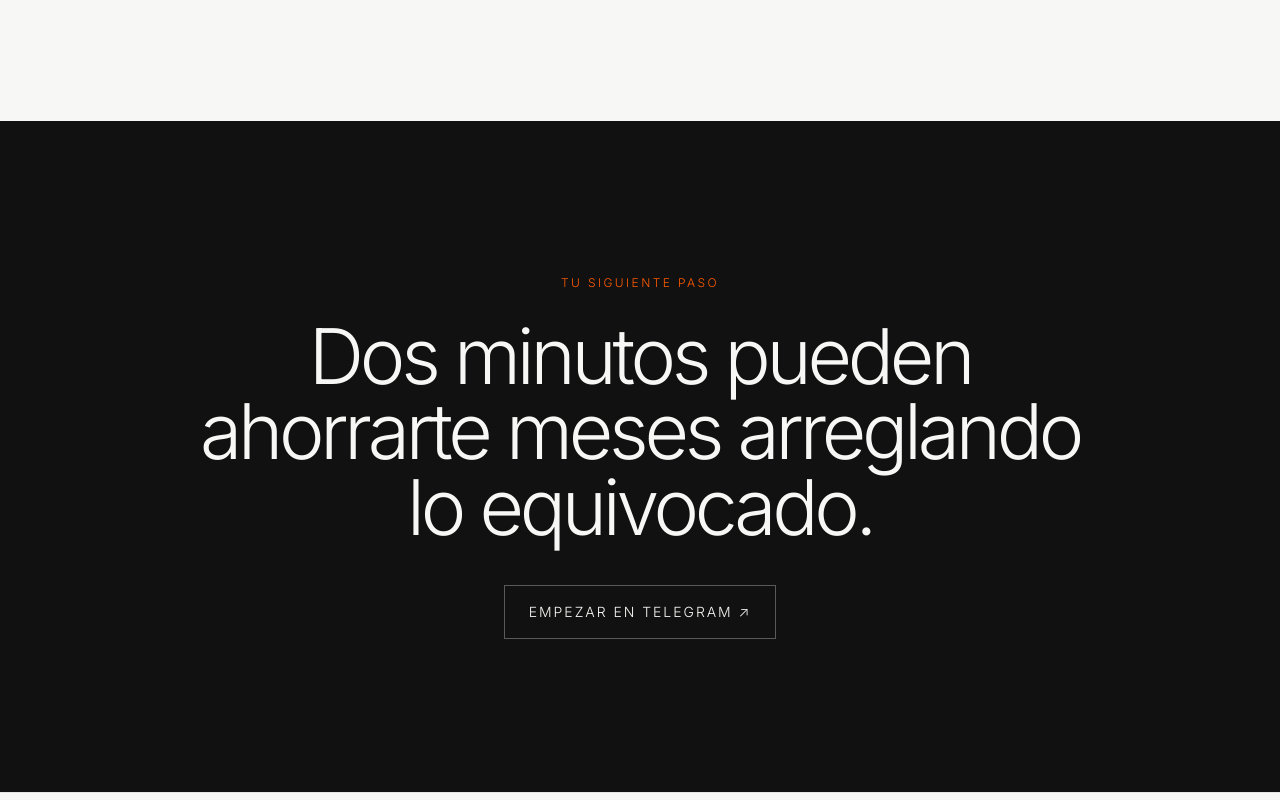
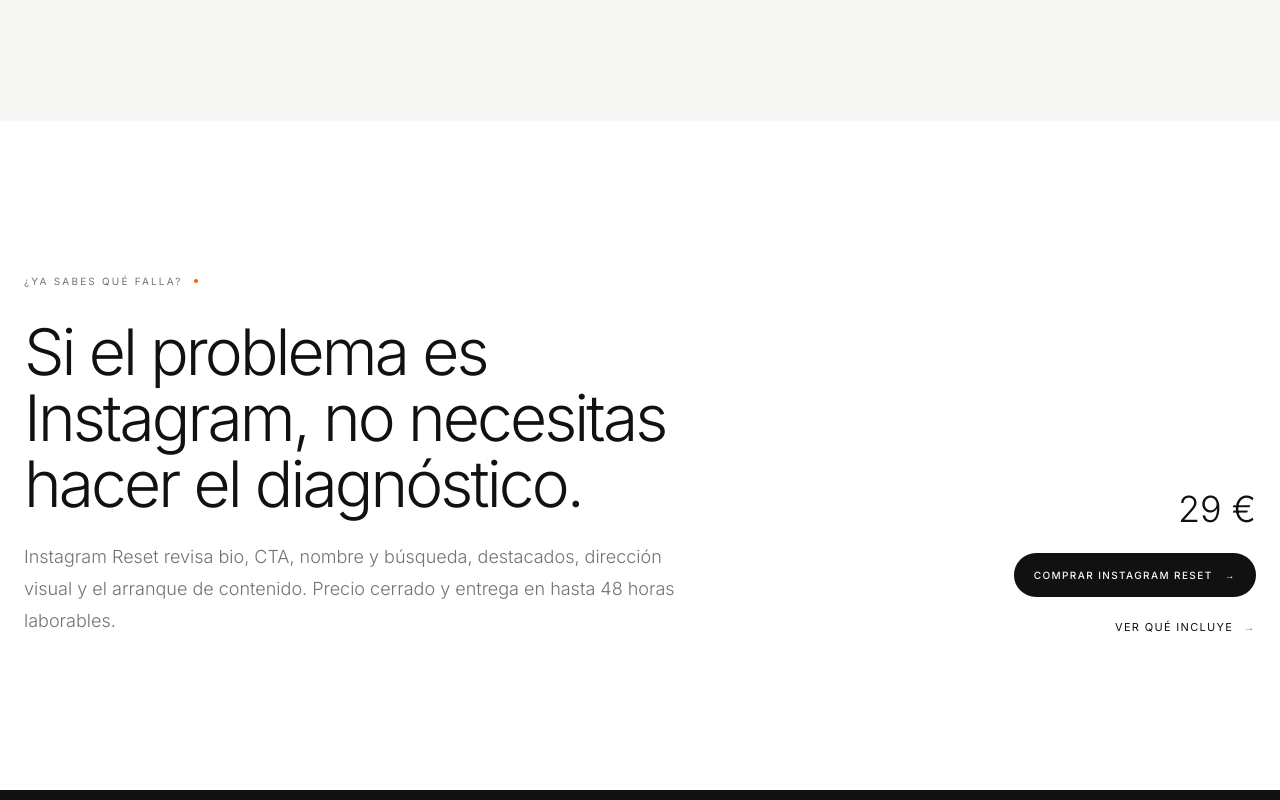
Before and after one commit to kyrumacreative-hub/kyruma-website, a Next.js app: page /match in a window 1280 px wide. Shown: the part 1960-2760 px from the top of the page. Built offline with nearby package versions, Linux system fonts and the light colour scheme; no server answers.

Commit message:
feat(sales): give MATCH a direct purchase exit

```diff
--- a/src/app/match/page.tsx
+++ b/src/app/match/page.tsx
@@ -1,4 +1,5 @@
 import type { Metadata } from "next";
+import Link from "next/link";
 
 export const metadata: Metadata = {
   title: "KYRUMA MATCH | Descubre qué mejorar primero en tu negocio",
@@ -54,6 +55,21 @@ export default function MatchPage() {
         </div>
       </section>
 
+      <section className="section surface-section">
+        <div className="site-container grid gap-10 md:grid-cols-12 md:items-end">
+          <div className="md:col-span-7">
+            <p className="section-label">¿YA SABES QUÉ FALLA?<span className="accent-dot" /></p>
+            <h2 className="mt-8 text-[clamp(2.6rem,5vw,5rem)] font-light leading-[1.03] tracking-[-.045em]">Si el problema es Instagram, no necesitas hacer el diagnóstico.</h2>
+            <p className="mt-6 max-w-2xl text-lg leading-8 text-[var(--muted)]">Instagram Reset revisa bio, CTA, nombre y búsqueda, destacados, dirección visual y el arranque de contenido. Precio cerrado y entrega en hasta 48 horas laborables.</p>
+          </div>
+          <div className="md:col-span-5 md:text-right">
+            <p className="text-4xl font-light">29 €</p>
+            <a href="https://shop.kyruma.com/products/instagram-reset?utm_source=kyruma_match&utm_medium=website&utm_campaign=kx001_sales" className="button-primary mt-6 inline-flex">Comprar Instagram Reset <span>→</span></a>
+            <div className="mt-4"><Link href="/express/instagram-reset" className="text-link">Ver qué incluye <span>→</span></Link></div>
+          </div>
+        </div>
+      </section>
+
       <section className="section bg-[var(--foreground)] text-[var(--background)]">
         <div className="site-container text-center">
           <p className="text-xs uppercase tracking-[.2em] text-[var(--primary)]">TU SIGUIENTE PASO</p>
```
